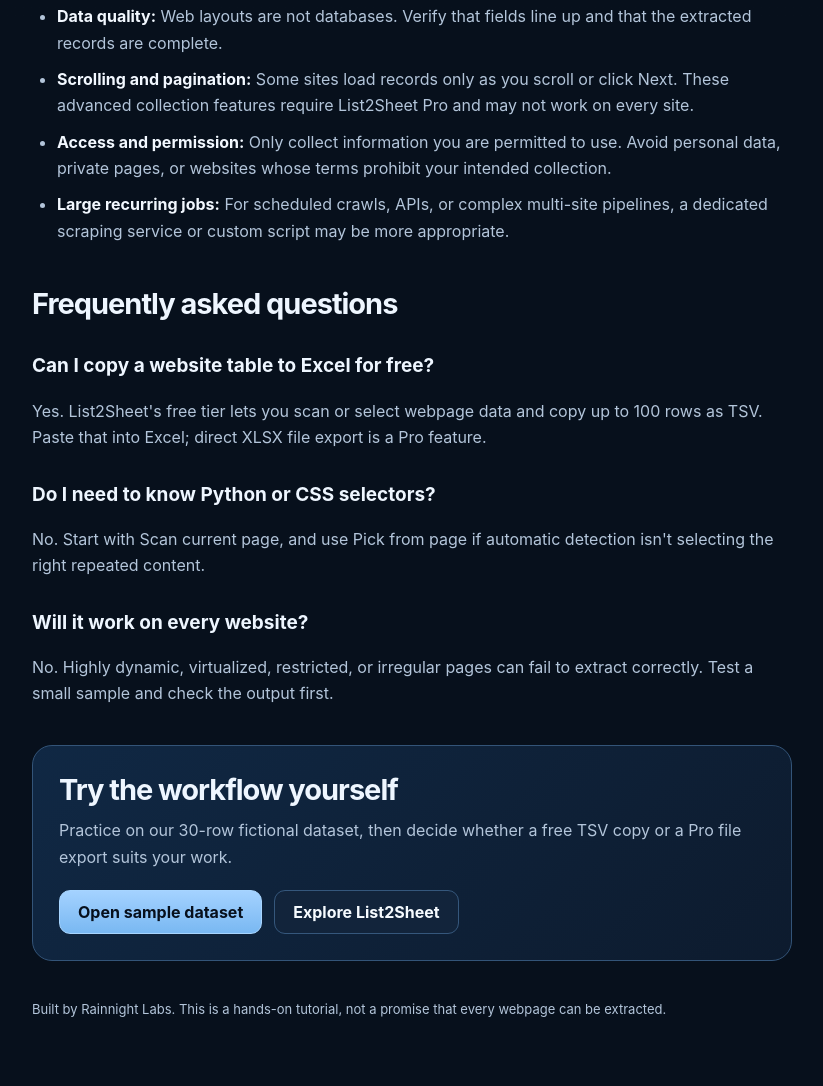
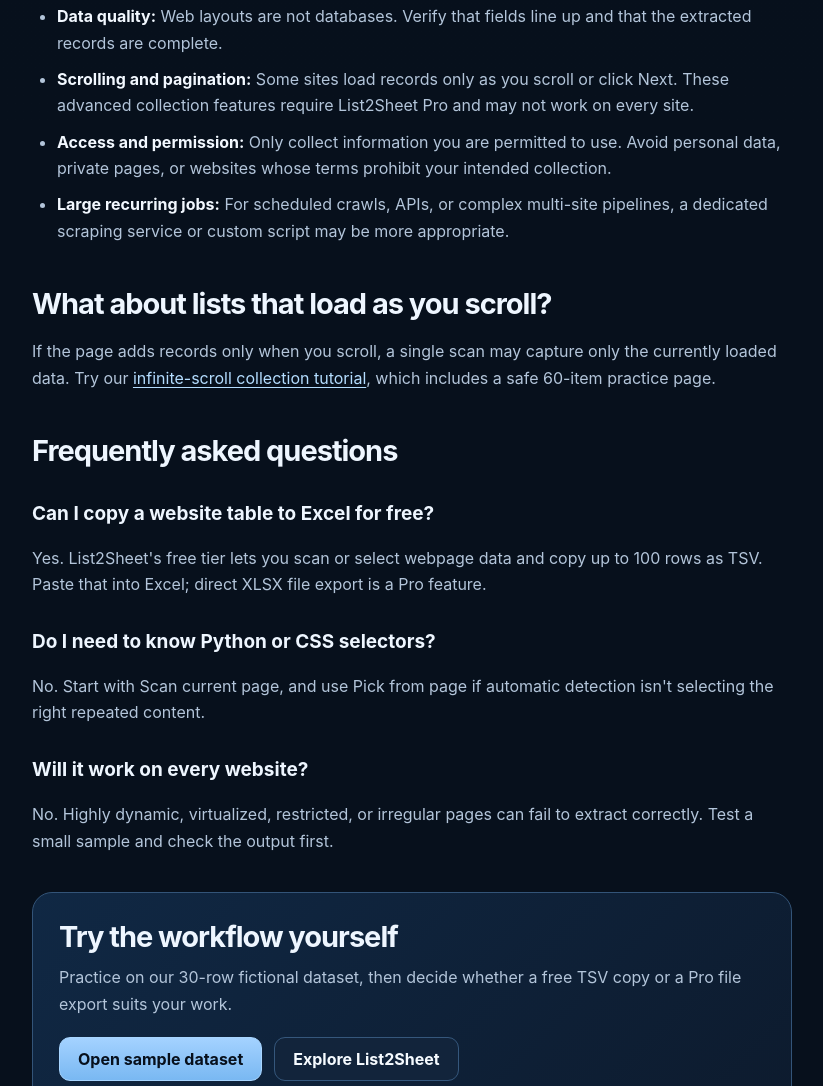
Before and after one commit to rainnightlabs/rainnightlabs-site, a website: page guides/export-web-data-to-excel/index.html in a window 1280 px wide. Shown: the part 2859-3945 px from the top of the page, without its empty margins (72-895 px from the left). Drawn offline with Linux system fonts and the light colour scheme.

Commit message:
Link infinite-scroll tutorial and safe demo

```diff
--- a/guides/export-web-data-to-excel/index.html
+++ b/guides/export-web-data-to-excel/index.html
@@ -107,6 +107,7 @@
 <li><strong>Large recurring jobs:</strong> For scheduled crawls, APIs, or complex multi-site pipelines, a dedicated scraping service or custom script may be more appropriate.</li>
 </ul>
 
+<h2>What about lists that load as you scroll?</h2><p>If the page adds records only when you scroll, a single scan may capture only the currently loaded data. Try our <a href="/guides/export-infinite-scroll-to-excel/">infinite-scroll collection tutorial</a>, which includes a safe 60-item practice page.</p>
 <h2 id="faq">Frequently asked questions</h2>
 <h3>Can I copy a website table to Excel for free?</h3>
 <p>Yes. List2Sheet's free tier lets you scan or select webpage data and copy up to 100 rows as TSV. Paste that into Excel; direct XLSX file export is a Pro feature.</p>
```
